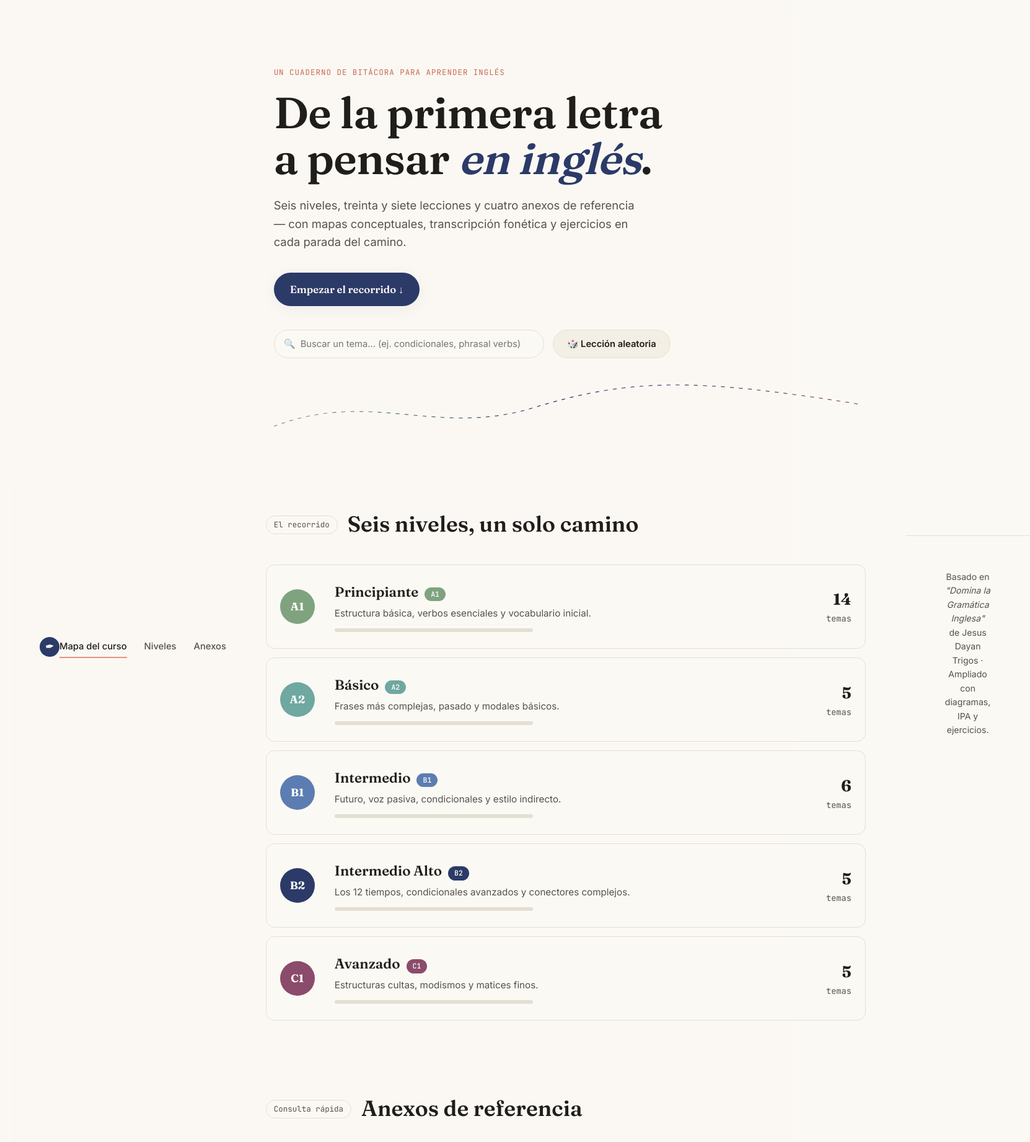
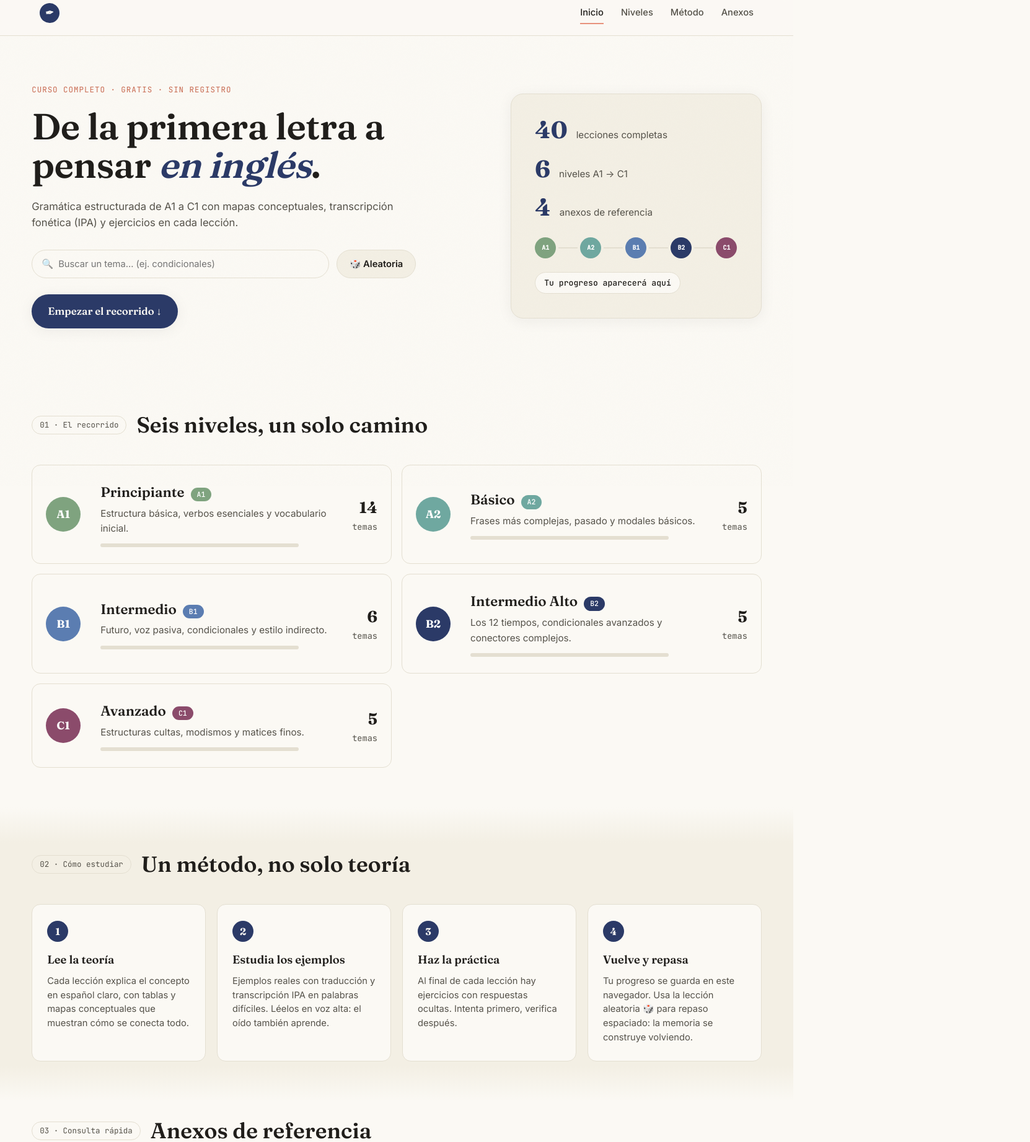
Before and after one commit to jesusdayan54-star/ENGLISH-HHTML, a plain HTML site: page index.html in a window 1280 px wide. Shown: the part 15-1858 px from the top of the page at 62% size, 1662 px wide, since content can reach past the window. Drawn offline with nearby package versions, Linux system fonts and the light colour scheme.

Commit message:
Add files via upload

```diff
--- a/app.js
+++ b/app.js
@@ -98,8 +98,8 @@ async function renderHome() {
     track.appendChild(row);
   });
 
-  // Overall progress summary
-  const overallEl = document.getElementById("overall-progress");
+  // Overall progress summary (hero panel)
+  const overallEl = document.getElementById("hero-progress");
   if (overallEl) {
     const allLessonFiles = data.levels
       .filter(l => l.code !== "EXTRA")
@@ -108,6 +108,8 @@ async function renderHome() {
     if (totalRead > 0) {
       const pct = Math.round((totalRead / allLessonFiles.length) * 100);
       overallEl.innerHTML = `<span class="overall-badge">🔥 ${totalRead}/${allLessonFiles.length} lecciones vistas (${pct}%)</span>`;
+    } else {
+      overallEl.innerHTML = `<span class="overall-badge">Tu progreso aparecerá aquí</span>`;
     }
   }
 
--- a/index.html
+++ b/index.html
@@ -4,75 +4,127 @@
 <meta charset="UTF-8">
 <meta name="viewport" content="width=device-width, initial-scale=1.0">
 <title>The English Path — Domina la Gramática Inglesa</title>
-<meta name="description" content="Curso completo de gramática inglesa de A1 a C1, con mapas conceptuales, IPA y práctica.">
+<meta name="description" content="Curso completo de gramática inglesa de A1 a C1, con mapas conceptuales, IPA y práctica. Gratis y sin registro.">
 <link rel="preconnect" href="https://fonts.googleapis.com">
+<link rel="preconnect" href="https://fonts.gstatic.com" crossorigin>
 <link href="https://fonts.googleapis.com/css2?family=Fraunces:opsz,wght@9..144,400;9..144,500;9..144,600;9..144,700&family=Inter:wght@400;500;600;700&family=JetBrains+Mono:wght@400;500&display=swap" rel="stylesheet">
 <link rel="stylesheet" href="styles.css">
-<script src="https://cdnjs.cloudflare.com/ajax/libs/marked/12.0.0/marked.min.js"></script>
-<script src="https://cdnjs.cloudflare.com/ajax/libs/mermaid/10.9.0/mermaid.min.js"></script>
 </head>
 <body>
 
 <div class="grain"></div>
 
 <header class="site-header">
-  <a href="index.html" class="brand">
+  <a href="index.html" class="brand" aria-label="Inicio">
     <span class="brand-mark">✒</span>
   </a>
   <nav class="site-nav">
-    <a href="index.html" class="active">Mapa del curso</a>
+    <a href="index.html" class="active">Inicio</a>
     <a href="#niveles">Niveles</a>
+    <a href="#metodo">Método</a>
     <a href="#anexos">Anexos</a>
   </nav>
-</div>
+</header>
 
 <main>
+  <!-- ============ HERO: split layout ============ -->
   <section class="hero">
-    <div class="hero-inner">
-      <p class="eyebrow">Un cuaderno de bitácora para aprender inglés</p>
-      <h1>De la primera letra<br>a pensar <em>en inglés</em>.</h1>
+    <div class="hero-grid">
+      <div class="hero-copy">
+        <p class="eyebrow">Curso completo · Gratis · Sin registro</p>
+        <h1>De la primera letra a pensar <em>en inglés</em>.</h1>
         <p class="hero-sub">
-        Seis niveles, treinta y siete lecciones y cuatro anexos de referencia —
-        con mapas conceptuales, transcripción fonética y ejercicios en cada parada del camino.
+          Gramática estructurada de A1 a C1 con mapas conceptuales,
+          transcripción fonética (IPA) y ejercicios en cada lección.
         </p>
-      <a href="#niveles" class="hero-cta">Empezar el recorrido ↓</a>
         <div class="hero-tools">
           <div class="search-box">
             <span class="search-icon">🔍</span>
-          <input type="text" id="quick-search" placeholder="Buscar un tema… (ej. condicionales, phrasal verbs)" autocomplete="off">
+            <input type="text" id="quick-search" placeholder="Buscar un tema… (ej. condicionales)" autocomplete="off">
             <div id="search-results" class="search-results"></div>
           </div>
-        <button id="random-lesson-btn" class="random-btn" type="button">🎲 Lección aleatoria</button>
+          <button id="random-lesson-btn" class="random-btn" type="button">🎲 Aleatoria</button>
         </div>
+        <a href="#niveles" class="hero-cta">Empezar el recorrido ↓</a>
       </div>
-    <svg class="hero-path" viewBox="0 0 900 200" preserveAspectRatio="none" aria-hidden="true">
-      <path d="M0,150 C150,50 250,180 400,100 S650,20 900,90" fill="none" stroke="url(#pathGrad)" stroke-width="2" stroke-dasharray="6 8"/>
-      <defs>
-        <linearGradient id="pathGrad" x1="0" y1="0" x2="1" y2="0">
-          <stop offset="0%" stop-color="#7FA37F"/>
-          <stop offset="50%" stop-color="#2B3A67"/>
-          <stop offset="100%" stop-color="#8B4B6B"/>
-        </linearGradient>
-      </defs>
-    </svg>
+
+      <aside class="hero-panel" aria-label="Resumen del curso">
+        <div class="panel-stat">
+          <span class="stat-number">40</span>
+          <span class="stat-label">lecciones completas</span>
+        </div>
+        <div class="panel-stat">
+          <span class="stat-number">6</span>
+          <span class="stat-label">niveles A1 → C1</span>
+        </div>
+        <div class="panel-stat">
+          <span class="stat-number">4</span>
+          <span class="stat-label">anexos de referencia</span>
+        </div>
+        <div class="panel-levels" aria-hidden="true">
+          <span class="mini-dot" style="background:#7FA37F">A1</span>
+          <span class="mini-line"></span>
+          <span class="mini-dot" style="background:#6FA8A0">A2</span>
+          <span class="mini-line"></span>
+          <span class="mini-dot" style="background:#5B7DB1">B1</span>
+          <span class="mini-line"></span>
+          <span class="mini-dot" style="background:#2B3A67">B2</span>
+          <span class="mini-line"></span>
+          <span class="mini-dot" style="background:#8B4B6B">C1</span>
+        </div>
+        <div id="hero-progress" class="hero-progress"></div>
+      </aside>
+    </div>
   </section>
 
+  <!-- ============ LEVELS ============ -->
   <section id="niveles" class="levels-map">
     <div class="section-head">
-      <span class="section-num">El recorrido</span>
+      <span class="section-num">01 · El recorrido</span>
       <h2>Seis niveles, un solo camino</h2>
-      <div id="overall-progress" class="overall-progress"></div>
     </div>
     <div id="levels-track" class="levels-track">
+      <div class="skeleton-row"></div>
       <div class="skeleton-row"></div>
       <div class="skeleton-row"></div>
       <div class="skeleton-row"></div>
     </div>
   </section>
 
+  <!-- ============ METHOD (new value section) ============ -->
+  <section id="metodo" class="method-band">
+    <div class="section-head">
+      <span class="section-num">02 · Cómo estudiar</span>
+      <h2>Un método, no solo teoría</h2>
+    </div>
+    <div class="method-grid">
+      <article class="method-card">
+        <span class="method-num">1</span>
+        <h3>Lee la teoría</h3>
+        <p>Cada lección explica el concepto en español claro, con tablas y mapas conceptuales que muestran cómo se conecta todo.</p>
+      </article>
+      <article class="method-card">
+        <span class="method-num">2</span>
+        <h3>Estudia los ejemplos</h3>
+        <p>Ejemplos reales con traducción y transcripción IPA en palabras difíciles. Léelos en voz alta: el oído también aprende.</p>
+      </article>
+      <article class="method-card">
+        <span class="method-num">3</span>
+        <h3>Haz la práctica</h3>
+        <p>Al final de cada lección hay ejercicios con respuestas ocultas. Intenta primero, verifica después.</p>
+      </article>
+      <article class="method-card">
+        <span class="method-num">4</span>
+        <h3>Vuelve y repasa</h3>
+        <p>Tu progreso se guarda en este navegador. Usa la lección aleatoria 🎲 para repaso espaciado: la memoria se construye volviendo.</p>
+      </article>
+    </div>
+  </section>
+
+  <!-- ============ ANEXOS ============ -->
   <section id="anexos" class="anexos-teaser">
     <div class="section-head">
-      <span class="section-num">Consulta rápida</span>
+      <span class="section-num">03 · Consulta rápida</span>
       <h2>Anexos de referencia</h2>
     </div>
     <div id="anexos-track" class="anexos-track">
@@ -85,9 +137,9 @@
 </main>
 
 <footer class="site-footer">
-  <p>Basado en <em>"Domina la Gramática Inglesa"</em> de Jesus Dayan Trigos · Ampliado con diagramas, IPA y ejercicios.</p>
+  <p class="footer-credit">Basado en <em>"Domina la Gramática Inglesa"</em> · Jesus Dayan Trigos</p>
 </footer>
 
-<script src="app.js"></script>
+<script src="app.js" defer></script>
 </body>
 </html>
--- a/styles.css
+++ b/styles.css
@@ -70,24 +70,26 @@ a{color:inherit; text-decoration:none;}
   content:""; position:absolute; left:0; right:0; bottom:-2px; height:2px; background:var(--coral);
 }
 
-/* ---------- hero ---------- */
+/* ---------- hero: split composition ---------- */
 .hero{
-  position:relative;
-  padding:clamp(48px,8vw,110px) clamp(20px,6vw,80px) 40px;
-  max-width:1440px; margin:0 auto;
+  padding:clamp(40px,6vw,90px) clamp(20px,4vw,72px) clamp(40px,5vw,70px);
+  max-width:1680px; margin:0 auto;
+}
+.hero-grid{
+  display:grid; grid-template-columns:minmax(0,7fr) minmax(280px,4fr);
+  gap:clamp(32px,5vw,90px); align-items:center;
 }
 .eyebrow{
   font-family:var(--mono); font-size:0.78rem; letter-spacing:0.08em; text-transform:uppercase;
   color:var(--coral-deep); margin:0 0 18px;
 }
 .hero h1{
-  font-family:var(--serif); font-weight:600; font-size:clamp(2.4rem,6vw,4.4rem);
-  line-height:1.05; margin:0 0 24px; letter-spacing:-0.01em;
-  max-width:14ch;
+  font-family:var(--serif); font-weight:600; font-size:clamp(2.3rem,4.6vw,4rem);
+  line-height:1.06; margin:0 0 22px; letter-spacing:-0.01em;
 }
 .hero h1 em{color:var(--indigo); font-style:italic;}
 .hero-sub{
-  font-size:1.15rem; color:var(--ink-soft); max-width:52ch; margin:0 0 34px;
+  font-size:clamp(1rem,1.3vw,1.18rem); color:var(--ink-soft); max-width:56ch; margin:0 0 30px;
 }
 .hero-cta{
   display:inline-flex; align-items:center; gap:8px;
@@ -96,15 +98,15 @@ a{color:inherit; text-decoration:none;}
   background:var(--indigo); color:var(--paper);
   box-shadow:var(--shadow-soft);
   transition:transform .25s ease, box-shadow .25s ease;
+  margin-top:26px;
 }
 .hero-cta:hover{transform:translateY(-2px); box-shadow:var(--shadow-lift);}
-.hero-path{width:100%; height:120px; margin-top:20px; display:block;}
 
 .hero-tools{
-  display:flex; gap:14px; align-items:flex-start; margin-top:38px; flex-wrap:wrap;
-  max-width:640px;
+  display:flex; gap:12px; align-items:flex-start; flex-wrap:wrap;
+  max-width:620px;
 }
-.search-box{position:relative; flex:1; min-width:240px;}
+.search-box{position:relative; flex:1; min-width:230px;}
 .search-icon{
   position:absolute; left:16px; top:50%; transform:translateY(-50%); font-size:0.95rem; opacity:0.6;
 }
@@ -131,16 +133,44 @@ a{color:inherit; text-decoration:none;}
 }
 .search-empty{padding:16px; font-size:0.88rem; color:var(--ink-soft); text-align:center;}
 .random-btn{
-  padding:13px 22px; border-radius:100px; border:1px solid var(--line);
+  padding:13px 20px; border-radius:100px; border:1px solid var(--line);
   background:var(--paper-2); font-family:var(--sans); font-weight:600; font-size:0.92rem;
   cursor:pointer; color:var(--ink); transition:transform .2s ease, background .2s ease;
   white-space:nowrap;
 }
 .random-btn:hover{transform:translateY(-2px); background:var(--coral); color:#fff; border-color:var(--coral);}
 
+/* hero right panel */
+.hero-panel{
+  background:var(--paper-2); border:1px solid var(--line); border-radius:20px;
+  padding:clamp(24px,3vw,40px); display:flex; flex-direction:column; gap:22px;
+  box-shadow:var(--shadow-soft);
+}
+.panel-stat{display:flex; align-items:baseline; gap:14px;}
+.stat-number{
+  font-family:var(--serif); font-weight:700; font-size:clamp(2rem,3vw,2.8rem);
+  color:var(--indigo); line-height:1;
+}
+.stat-label{font-size:0.95rem; color:var(--ink-soft);}
+.panel-levels{
+  display:flex; align-items:center; gap:4px; margin-top:6px; flex-wrap:nowrap;
+}
+.mini-dot{
+  flex-shrink:0; width:34px; height:34px; border-radius:50%; color:#fff;
+  font-family:var(--mono); font-size:0.62rem; font-weight:600;
+  display:inline-flex; align-items:center; justify-content:center;
+}
+.mini-line{flex:1; height:2px; background:var(--line); min-width:8px;}
+.hero-progress{font-family:var(--mono); font-size:0.78rem; color:var(--ink-soft);}
+.hero-progress .overall-badge{
+  display:inline-block;
+  background:var(--paper); border:1px solid var(--line); border-radius:100px;
+  padding:6px 14px; color:var(--ink); font-weight:500;
+}
+
 /* ---------- section heads ---------- */
 .section-head{
-  max-width:1440px; margin:0 auto; padding:0 clamp(20px,5vw,64px);
+  max-width:1680px; margin:0 auto; padding:0 clamp(20px,4vw,72px);
   display:flex; align-items:center; gap:16px; margin-bottom:36px; flex-wrap:wrap;
 }
 .section-num{
@@ -152,17 +182,16 @@ a{color:inherit; text-decoration:none;}
 }
 
 /* ---------- levels map (home) ---------- */
-.levels-map{padding:60px 0 80px;}
+.levels-map{padding:clamp(40px,5vw,70px) 0;}
 .levels-track{
-  max-width:1440px; margin:0 auto; padding:0 clamp(20px,5vw,64px);
-  display:flex; flex-direction:column; gap:0;
-  position:relative;
+  max-width:1680px; margin:0 auto; padding:0 clamp(20px,4vw,72px);
+  display:grid; grid-template-columns:repeat(auto-fit,minmax(440px,1fr)); gap:16px;
 }
 .level-row{
   display:grid; grid-template-columns:64px 1fr auto; gap:24px; align-items:center;
   padding:26px 22px; border-radius:var(--radius);
   border:1px solid var(--line);
-  background:var(--paper); margin-bottom:14px;
+  background:var(--paper);
   transition:transform .2s ease, box-shadow .2s ease, border-color .2s ease;
   position:relative;
 }
@@ -189,8 +218,8 @@ a{color:inherit; text-decoration:none;}
 /* ---------- anexos teaser ---------- */
 .anexos-teaser{padding:20px 0 100px;}
 .anexos-track{
-  max-width:1440px; margin:0 auto; padding:0 clamp(20px,5vw,64px);
-  display:grid; grid-template-columns:repeat(auto-fit,minmax(230px,1fr)); gap:16px;
+  max-width:1680px; margin:0 auto; padding:0 clamp(20px,4vw,72px);
+  display:grid; grid-template-columns:repeat(auto-fit,minmax(250px,1fr)); gap:16px;
 }
 .anexo-card{
   border:1px solid var(--line); border-radius:var(--radius); padding:22px;
@@ -204,7 +233,6 @@ a{color:inherit; text-decoration:none;}
 .anexo-card h4{font-family:var(--serif); font-size:1.1rem; margin:0; font-weight:600;}
 
 /* ---------- progress system ---------- */
-.overall-progress{margin-left:auto;}
 .overall-badge{
   font-family:var(--mono); font-size:0.82rem; font-weight:500;
   background:var(--paper-2); border:1px solid var(--line); border-radius:100px;
@@ -233,7 +261,7 @@ a{color:inherit; text-decoration:none;}
 @keyframes pulse{0%,100%{opacity:0.55;}50%{opacity:1;}}
 .skeleton-row{
   height:90px; border-radius:var(--radius); background:var(--paper-2);
-  margin-bottom:14px; animation:pulse 1.4s ease-in-out infinite;
+  animation:pulse 1.4s ease-in-out infinite;
 }
 .skeleton-card{
   height:96px; border-radius:var(--radius); background:var(--paper-2);
@@ -244,10 +272,38 @@ a{color:inherit; text-decoration:none;}
   border:1px solid var(--coral); font-size:0.92rem; text-align:center;
 }
 
+
+/* ---------- method band ---------- */
+.method-band{
+  padding:clamp(40px,5vw,80px) 0;
+  background:linear-gradient(180deg, var(--paper) 0%, var(--paper-2) 12%, var(--paper-2) 88%, var(--paper) 100%);
+}
+.method-grid{
+  max-width:1680px; margin:0 auto; padding:0 clamp(20px,4vw,72px);
+  display:grid; grid-template-columns:repeat(auto-fit,minmax(250px,1fr)); gap:18px;
+}
+.method-card{
+  background:var(--paper); border:1px solid var(--line); border-radius:var(--radius);
+  padding:26px 24px; position:relative;
+  transition:transform .2s ease, box-shadow .2s ease;
+}
+.method-card:hover{transform:translateY(-3px); box-shadow:var(--shadow-soft);}
+.method-num{
+  display:inline-flex; align-items:center; justify-content:center;
+  width:34px; height:34px; border-radius:50%;
+  background:var(--indigo); color:var(--paper);
+  font-family:var(--serif); font-weight:700; font-size:1rem; margin-bottom:14px;
+}
+.method-card h3{font-family:var(--serif); font-size:1.15rem; margin:0 0 8px; font-weight:600;}
+.method-card p{margin:0; font-size:0.92rem; color:var(--ink-soft); line-height:1.55;}
+
 /* ---------- footer ---------- */
 .site-footer{
-  padding:40px clamp(20px,5vw,64px) 60px; text-align:center;
-  color:var(--ink-soft); font-size:0.88rem; border-top:1px solid var(--line); margin-top:40px;
+  padding:22px clamp(20px,4vw,72px); text-align:center;
+  border-top:1px solid var(--line); margin-top:24px;
+}
+.footer-credit{
+  margin:0; color:var(--ink-soft); font-size:0.75rem; opacity:0.75; font-family:var(--mono);
 }
 .site-footer em{font-style:italic;}
 
@@ -255,7 +311,7 @@ a{color:inherit; text-decoration:none;}
    LEVEL PAGE
    ============================================ */
 .level-hero{
-  max-width:1440px; margin:0 auto; padding:50px clamp(20px,5vw,64px) 20px;
+  max-width:1680px; margin:0 auto; padding:50px clamp(20px,5vw,64px) 20px;
 }
 .back-link{
   display:inline-block; font-size:0.9rem; color:var(--ink-soft); margin-bottom:24px;
@@ -267,7 +323,7 @@ a{color:inherit; text-decoration:none;}
 }
 .level-desc{color:var(--ink-soft); font-size:1.05rem; max-width:60ch;}
 
-.level-groups{max-width:1440px; margin:0 auto; padding:20px clamp(20px,5vw,64px) 100px;}
+.level-groups{max-width:1680px; margin:0 auto; padding:20px clamp(20px,5vw,64px) 100px;}
 .group-block{margin-bottom:44px;}
 .group-block h3{
   font-family:var(--mono); font-size:0.85rem; text-transform:uppercase; letter-spacing:0.06em;
@@ -381,6 +437,12 @@ a{color:inherit; text-decoration:none;}
    ============================================ */
 
 /* ---- Tablet (≤ 860px): lesson sidebar stacks, nav tightens ---- */
+@media (max-width: 1024px){
+  .hero-grid{grid-template-columns:1fr; gap:32px;}
+  .hero-panel{max-width:520px;}
+  .levels-track{grid-template-columns:1fr;}
+}
+
 @media (max-width: 860px){
   .lesson-main{grid-template-columns:1fr;}
   .lesson-side{
@@ -404,14 +466,19 @@ a{color:inherit; text-decoration:none;}
   .brand-mark{width:28px; height:28px; font-size:0.9rem;}
   .site-nav{gap:12px; font-size:0.78rem;}
 
-  .hero{padding:32px 16px 24px;}
-  .hero h1{font-size:clamp(1.9rem,9vw,2.6rem); max-width:100%;}
+  .hero{padding:28px 16px 20px;}
+  .hero h1{font-size:clamp(1.9rem,9vw,2.6rem);}
   .hero-sub{font-size:1rem;}
-  .hero-cta{width:100%; justify-content:center; padding:14px 20px;}
-  .hero-path{height:70px; margin-top:10px;}
-  .hero-tools{flex-direction:column; margin-top:24px;}
+  .hero-cta{width:100%; justify-content:center; padding:14px 20px; margin-top:20px;}
+  .hero-tools{flex-direction:column;}
   .search-box{min-width:0; width:100%;}
   .random-btn{width:100%;}
+  .hero-panel{padding:20px; gap:14px; max-width:100%;}
+  .stat-number{font-size:1.7rem;}
+  .stat-label{font-size:0.85rem;}
+  .mini-dot{width:28px; height:28px; font-size:0.55rem;}
+  .method-grid{padding:0 16px; grid-template-columns:1fr;}
+  .method-card{padding:20px 18px;}
 
   .section-head{
     flex-direction:column; align-items:flex-start; gap:8px;
```
Also changed, not shown: lesson.html (+7 -5 lines), level.html (+5 -3 lines). Lines whose indentation alone changed are shown as unchanged.
